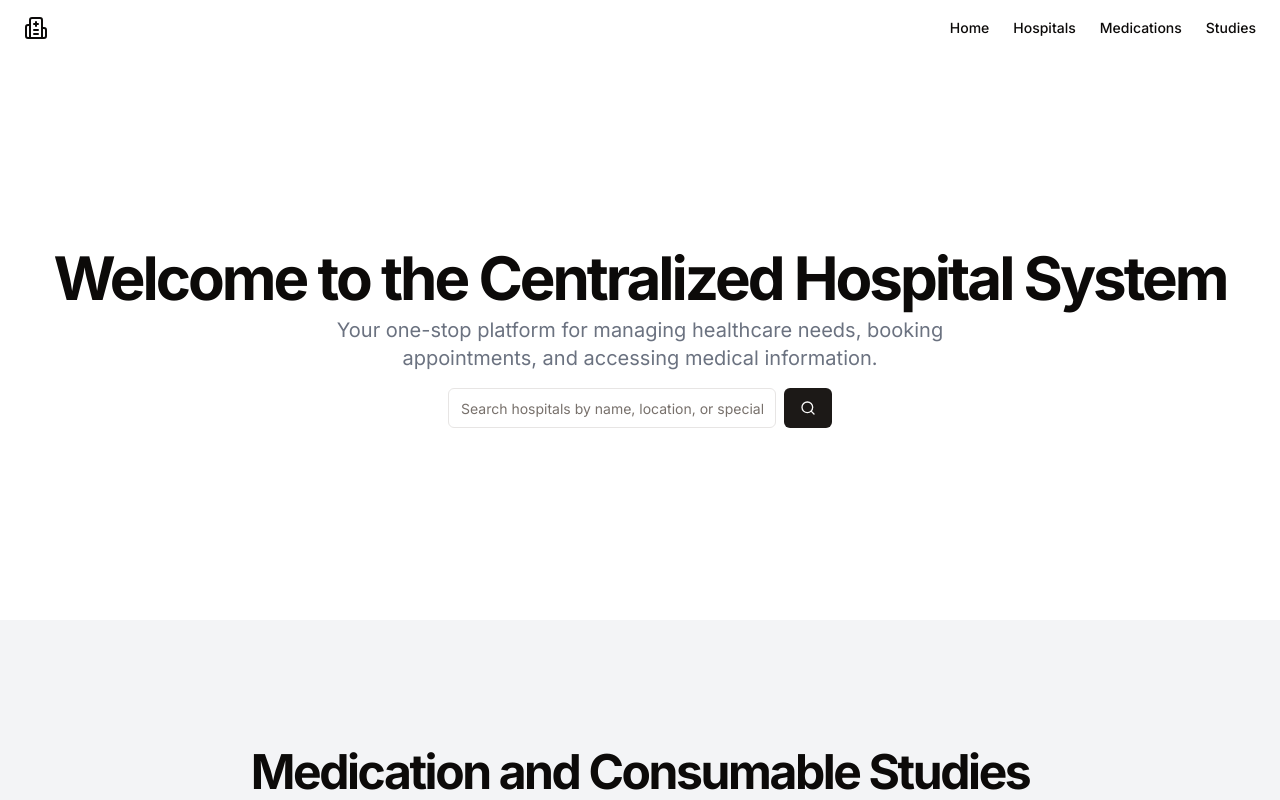
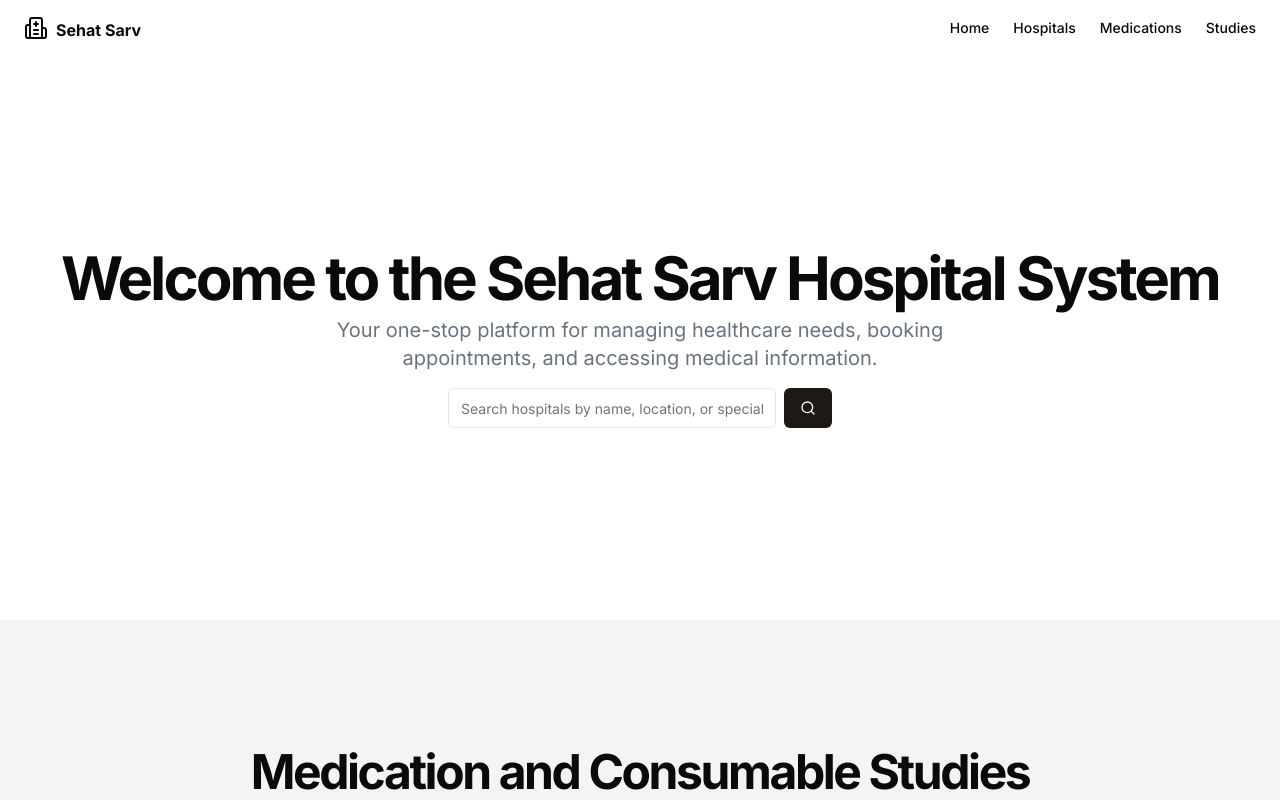
Before and after one commit to sahabji0P/sehatsarv, a Next.js app: page / in a window 1280 px wide. Shown: the top 800 px of the page. Built offline with nearby package versions, Linux system fonts and the light colour scheme.

Commit message:
minor changes

```diff
--- a/app/hospital/[slug]/page.tsx
+++ b/app/hospital/[slug]/page.tsx
@@ -115,7 +115,7 @@ export default function Component() {
                 <span>Admitted Patients</span>
               </div>
               <div className="flex flex-col items-center">
-                <span className="text-2xl font-bold text-red-500">12 / 45</span>
+                <span className="text-2xl font-bold text-red-500">12</span>
                 <span>Inventory</span>
               </div>
               <div className="flex flex-col items-center">
--- a/app/page.tsx
+++ b/app/page.tsx
@@ -60,7 +60,7 @@ export default function LandingPage() {
     <div className="flex flex-col min-h-screen">
       <header className="px-4 lg:px-6 h-14 flex items-center">
         <Link className="flex items-center justify-center" href="#">
-          <Hospital className="h-6 w-6" />
+          <Hospital className="h-6 w-6" /> <p className='font-bold ml-2 mt-1'>Sehat Sarv</p>
           <span className="sr-only">Centralized Hospital System</span>
         </Link>
         <nav className="ml-auto flex gap-4 sm:gap-6">
@@ -84,7 +84,7 @@ export default function LandingPage() {
             <div className="flex flex-col items-center space-y-4 text-center">
               <div className="space-y-2">
                 <h1 className="text-3xl font-bold tracking-tighter sm:text-4xl md:text-5xl lg:text-6xl/none">
-                  Welcome to the Centralized Hospital System
+                  Welcome to the Sehat Sarv Hospital System
                 </h1>
                 <p className="mx-auto max-w-[700px] text-gray-500 md:text-xl dark:text-gray-400">
                   Your one-stop platform for managing healthcare needs, booking appointments, and accessing medical information.
@@ -184,7 +184,7 @@ export default function LandingPage() {
                           <Tabs defaultValue="specialist" className="w-full">
                             <TabsList className="grid w-full grid-cols-3">
                               <TabsTrigger value="specialist">Specialist</TabsTrigger>
-                              <TabsTrigger value="primary">Primary Care</TabsTrigger>
+                              <TabsTrigger value="primary">Book Online Care</TabsTrigger>
                               <TabsTrigger value="opd">OPD</TabsTrigger>
                             </TabsList>
                             <TabsContent value="specialist">
```
